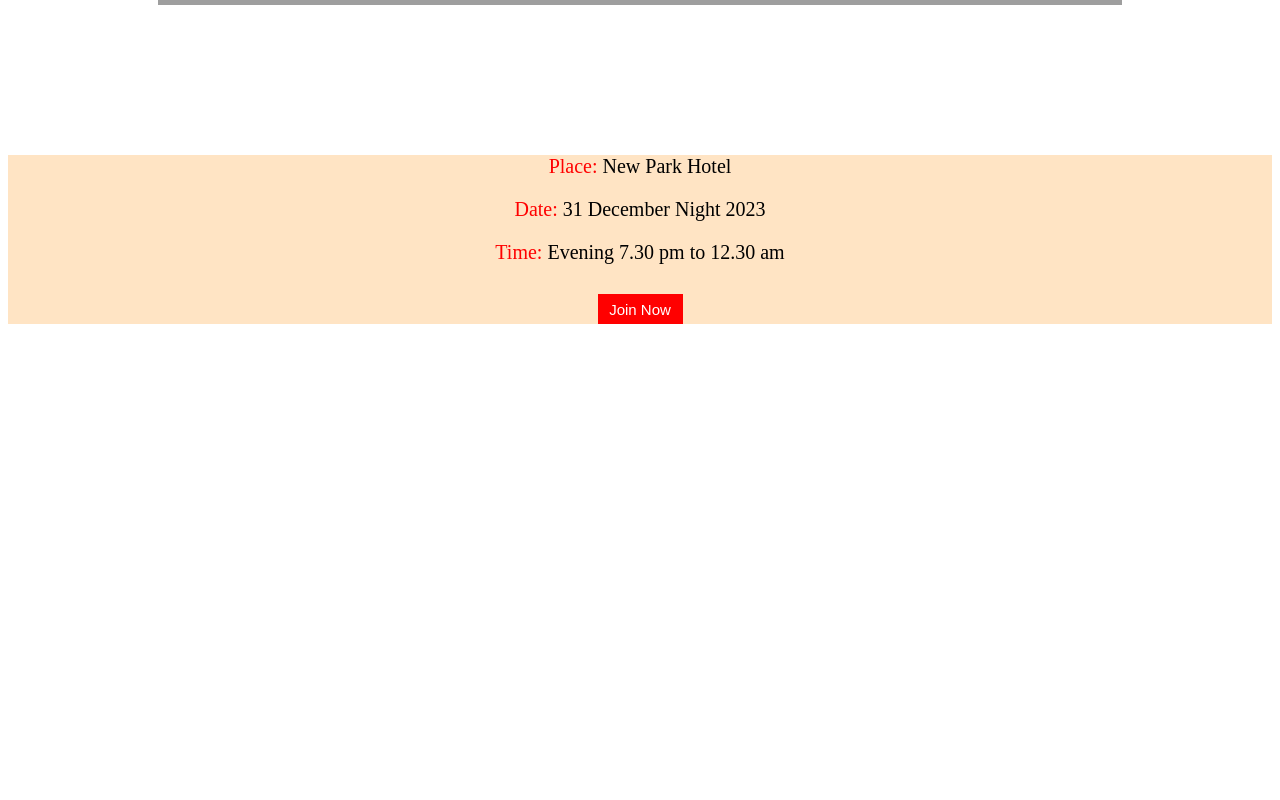
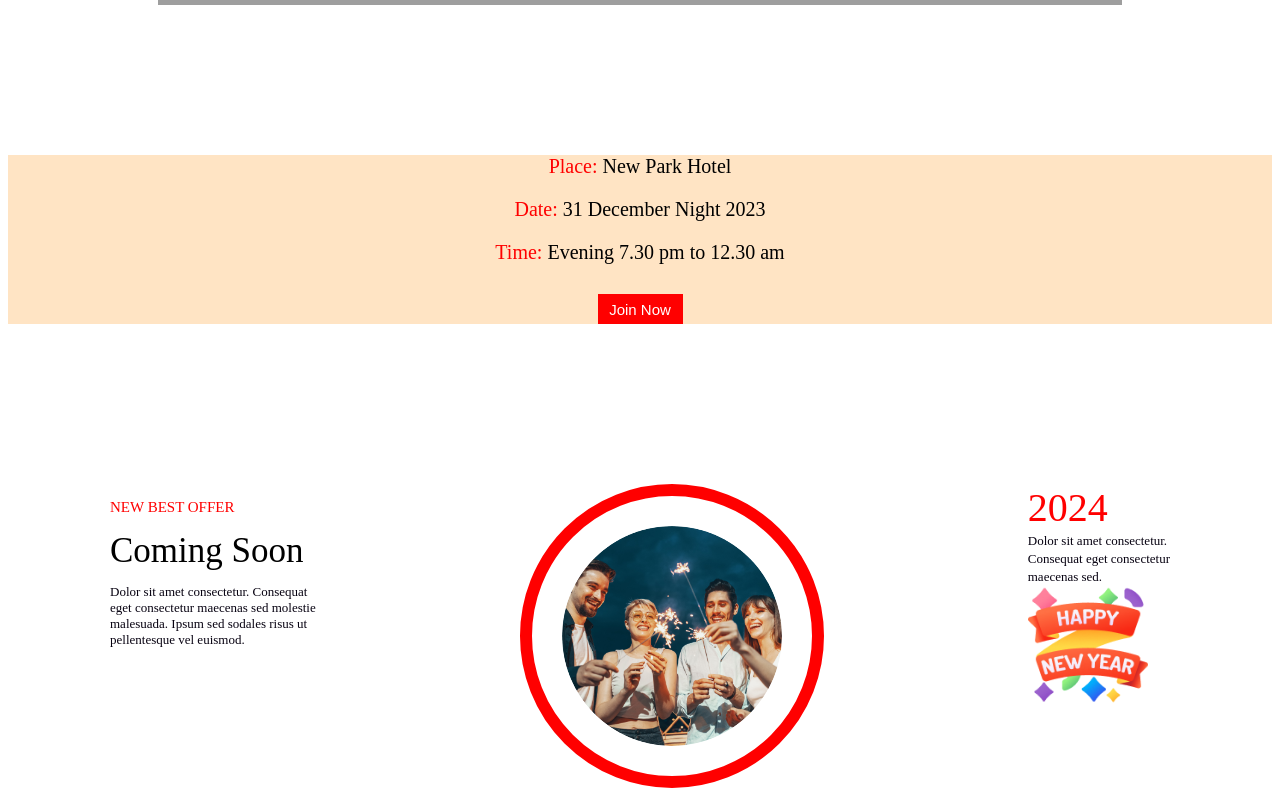
Before and after one commit to khaled8787/New-Year-repo, a plain HTML site: page index.html in a window 1280 px wide. Shown: the part 2230-3030 px from the top of the page. Before the commit the page ends 2562 px from the top, so only its background shows below. Drawn offline with Linux system fonts and the light colour scheme; grey boxes are pictures that could not be loaded.

Commit message:
sixth commit

```diff
--- a/index.html
+++ b/index.html
@@ -45,6 +45,24 @@
     <p><span style="color: #FF0000;">Time:</span> Evening 7.30 pm to 12.30 am</p></div>
     <button style="background-color: #FF0000;width: 85px;height: 30px;border: none;margin-top: 10px;"><span style="color: white;font-size: 15px;">Join Now</span></button>
 </div>
+
+
+<div style="display:flex;justify-content: space-around;padding-top: 160px;">
+    <div>
+<p style="font-size: 15px;color: #FF0000;">NEW BEST OFFER</p>
+<span style="font-size: 35px;">Coming Soon</span>
+<p style="font-size: 13px;color: #070211;">Dolor sit amet consectetur. Consequat<br>eget consectetur maecenas sed molestie<br>malesuada. Ipsum sed sodales risus ut<br>pellentesque vel euismod.</p>
+    </div>
+    <div>
+<img class="margin" style="border: 12px solid #FF0000;border-radius: 50%;height: 220px;width: 220;" src="images/Ellipse 1.png" alt="">
+    </div>
+    <div>
+<span style="font-size: 40px;color: #FF0000;">2024</span><br>
+<span style="font-size: 13px;color: #070211;">Dolor sit amet consectetur.<br>Consequat eget consectetur<br>maecenas sed.</span>
+<br>
+<img style="height: 120px;width: 120px;" src="images/Group 96.png" alt="">
+    </div>
+</div>
 </main>
 
     <footer>
--- a/style.css
+++ b/style.css
@@ -18,3 +18,7 @@ div h4 {
     margin: 150px;
     background-image: url(images/Vectorrr.png);height: 600px;
 }
+
+.margin{
+   padding: 30px;
+}
```
